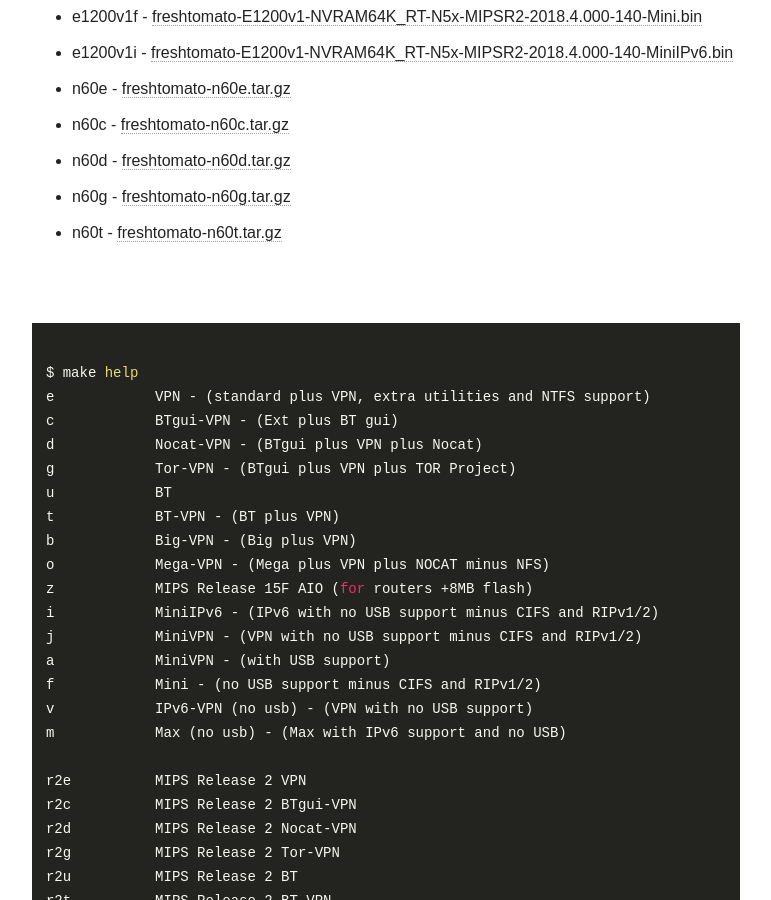
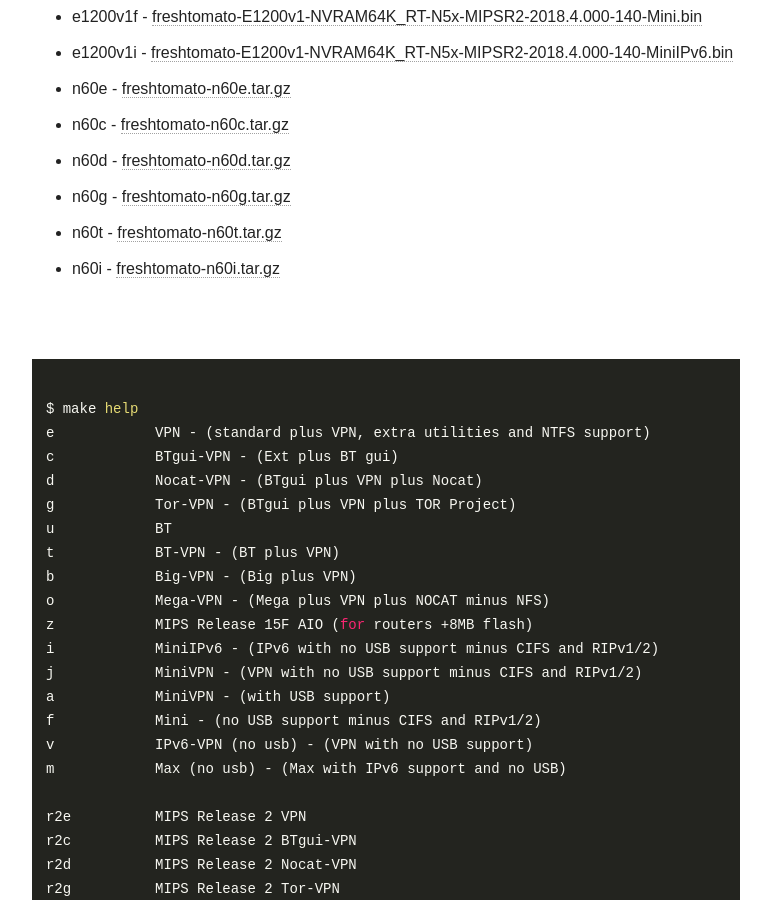
Before and after one commit to oglopss/freshtomato-mips-ci-jekyll, a Jekyll site: the page built from index.html, in a window 1280 px wide and 900 px high, scrolled down 1315 px. Shown: the whole window, without its empty margins (254-1025 px from the left). Built offline with Jekyll 4.4.1, drawn with Linux system fonts in a browser that asks for light colours; nearby versions of some CDN libraries.

Commit message:
Travis build 11 n60i pushed to gh-pages

```diff
--- a/_data/ss.yml
+++ b/_data/ss.yml
@@ -26,3 +26,4 @@
   - 0024 n60d freshtomato-n60d.tar.gz
   - 0025 n60g freshtomato-n60g.tar.gz
   - 0026 n60t freshtomato-n60t.tar.gz
+  - 0030 n60i freshtomato-n60i.tar.gz
```
Also changed, not shown: 1 other file.
